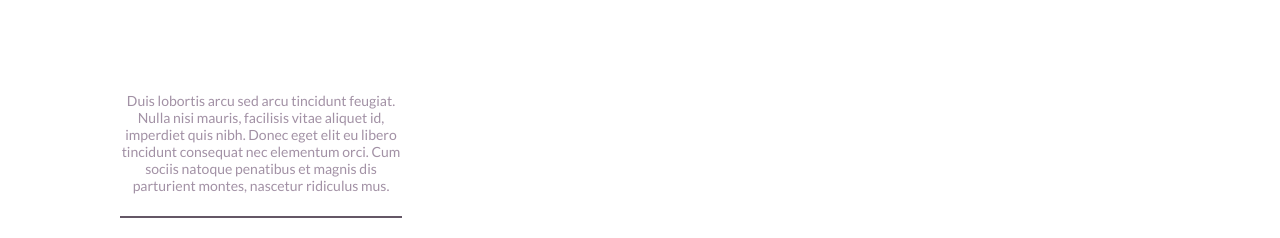
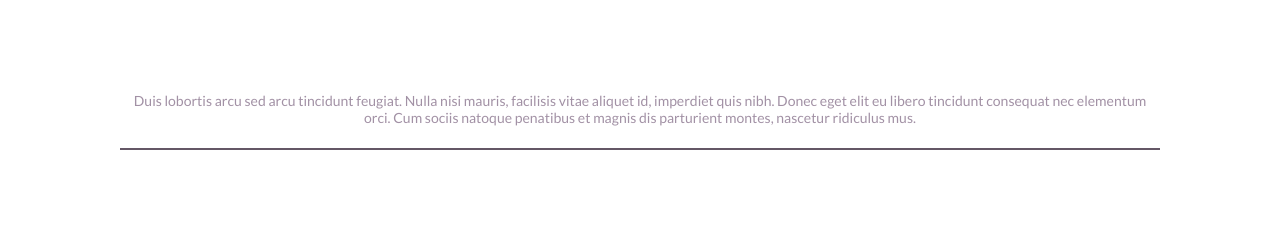
Before and after one commit to VIzgharshev/step-project-Forkio, a plain HTML site: page index.html in a window 1280 px wide. Shown: the part 1495-1733 px from the top of the page. Drawn offline with nearby package versions, Linux system fonts and the light colour scheme; files that its build step writes are made by us from their sources; files whose address does not match are found by name.

Commit message:
it seems the finish line

```diff
--- a/src/scss/styles.scss
+++ b/src/scss/styles.scss
@@ -563,6 +563,7 @@ $breakpoints: (
 		text-align: center;
 		padding: 37px 0 22px 0;
 		border-bottom: 2px solid $lineColor;
+		margin: 0 0 88px 0;
 	}
 }
 
@@ -575,6 +576,10 @@ $breakpoints: (
 		&__img {
 			padding: 0 0 33px 0;
 		}
+		&__quote {
+			grid-column-start: 1;
+			grid-column-end: 3;
+		}
 	}
 }
 @include mq("desktop") {
@@ -586,5 +591,9 @@ $breakpoints: (
 		&__img {
 			padding: 0 0 33px 0;
 		}
+		&__quote {
+			grid-column-start: 1;
+			grid-column-end: 4;
+		}
 	}
 }
```
Also changed, not shown: index.html (+0 -2 lines).
